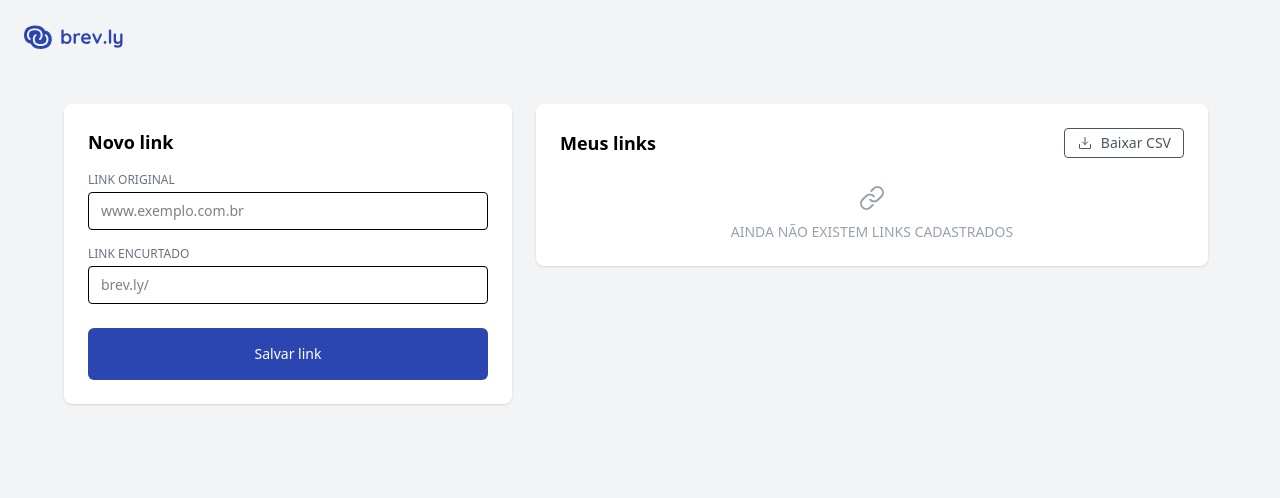
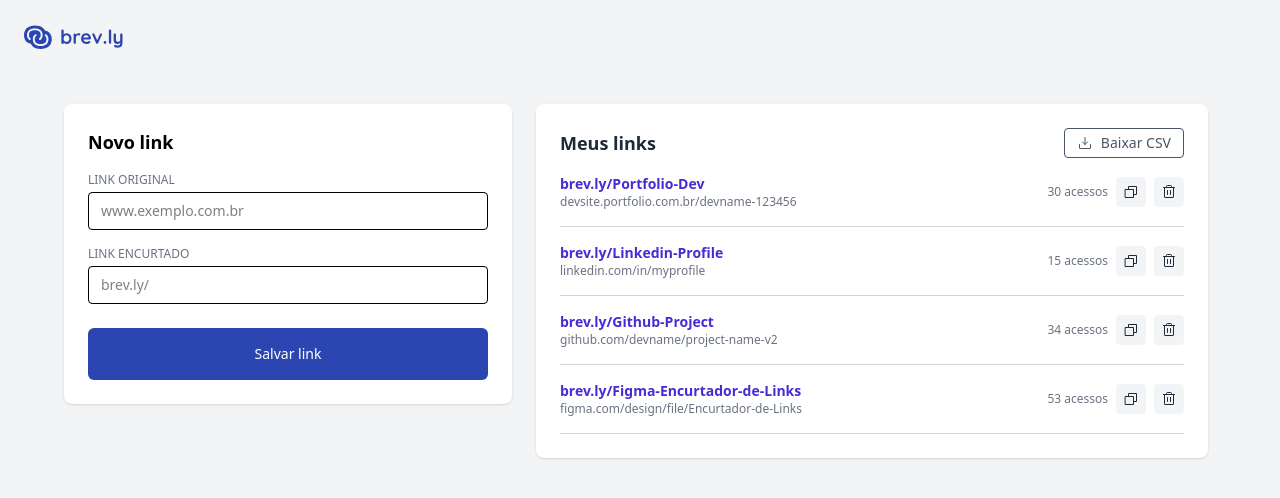
Before and after one commit to combizera/ftr-encurtador-front, a React (Vite) app: page / in a window 1280 px wide. Shown: the top 498 px of the page. Built offline with nearby package versions, Linux system fonts and the light colour scheme.

Commit message:
feat: create IconButton component

```diff
--- /dev/null
+++ b/src/components/IconButton.tsx
@@ -0,0 +1,31 @@
+import type { ReactNode } from "react";
+
+interface IconButtonProps {
+  children: ReactNode;
+  onClick?: () => void;
+  title?: string;
+}
+
+export function IconButton({ children, onClick, title }: IconButtonProps) {
+  return (
+    <button
+      onClick={onClick}
+      title={title}
+      className="
+        p-1.5
+        rounded
+        bg-gray-100
+        text-gray-800
+        border
+        border-gray-100
+        hover:border
+        hover:border-blue-500
+        cursor-pointer
+        transition
+        duration-200
+      "
+    >
+      {children}
+    </button>
+  );
+}
--- a/src/components/LinksList.tsx
+++ b/src/components/LinksList.tsx
@@ -1,24 +1,100 @@
-import { Link, DownloadSimple } from "phosphor-react";
+import { DownloadSimple, Trash, Copy } from "phosphor-react";
+import { IconButton } from "./IconButton";
+import { useState } from "react";
+
+// Define o tipo dos links
+type Link = {
+  id: string;
+  shortUrl: string;
+  originalUrl: string;
+  clicks: number;
+};
 
 export function LinksList() {
+  const [links, setLinks] = useState<Link[]>([
+    {
+      id: "1",
+      shortUrl: "brev.ly/Portfolio-Dev",
+      originalUrl: "devsite.portfolio.com.br/devname-123456",
+      clicks: 30,
+    },
+    {
+      id: "2",
+      shortUrl: "brev.ly/Linkedin-Profile",
+      originalUrl: "linkedin.com/in/myprofile",
+      clicks: 15,
+    },
+    {
+      id: "3",
+      shortUrl: "brev.ly/Github-Project",
+      originalUrl: "github.com/devname/project-name-v2",
+      clicks: 34,
+    },
+    {
+      id: "4",
+      shortUrl: "brev.ly/Figma-Encurtador-de-Links",
+      originalUrl: "figma.com/design/file/Encurtador-de-Links",
+      clicks: 53,
+    },
+  ]);
+
+  function copyLink(url: string) {
+    navigator.clipboard.writeText(url).then(() => {
+      alert("Link copiado para a área de transferência!");
+    });
+  }
+
+  function deleteLink(id: string) {
+    setLinks((prevLinks) => prevLinks.filter((link) => link.id !== id));
+  }
+
   return (
     <div className="bg-white rounded-lg shadow p-6 w-full max-w-2xl">
       <div className="flex items-center justify-between mb-4">
-        <h2 className="text-lg font-semibold">
-          Meus links
-        </h2>
+        <h2 className="text-lg font-semibold text-gray-800">Meus links</h2>
         <button className="flex items-center gap-2 text-sm text-gray-600 border px-3 py-1 rounded hover:bg-gray-100">
           <DownloadSimple size={16} />
           Baixar CSV
         </button>
       </div>
 
-      <div className="flex flex-col items-center justify-center text-gray-400 text-sm mt-6">
-        <Link size={32} />
-        <p className="mt-2 uppercase">
-          Ainda não existem links cadastrados
-        </p>
-      </div>
+      <ul className="space-y-4">
+        {links.map((link) => (
+          <li key={link.id} className="border-b border-gray-300 pb-4">
+            <div className="flex justify-between items-center">
+              <div className="flex flex-col">
+                <a
+                  href={`https://${link.originalUrl}`}
+                  className="text-sm text-indigo-700 font-semibold hover:underline"
+                  target="_blank"
+                  rel="noopener noreferrer"
+                >
+                  {link.shortUrl}
+                </a>
+                <span className="text-xs text-gray-500 truncate">
+                  {link.originalUrl}
+                </span>
+              </div>
+
+
+              <div className="flex items-center justify-between">
+                <span className="text-xs text-gray-500 mr-2">
+                  {link.clicks} acessos
+                </span>
+                <div className="flex items-center gap-2">
+                  <IconButton title="Copiar link" onClick={() => copyLink(link.shortUrl)}>
+                    <Copy size={16} />
+                  </IconButton>
+
+                  <IconButton title="Excluir link" onClick={() => deleteLink(link.id)}>
+                    <Trash size={16} />
+                  </IconButton>
+                </div>
+              </div>
+            </div>
+          </li>
+        ))}
+      </ul>
     </div>
   );
 }
```
